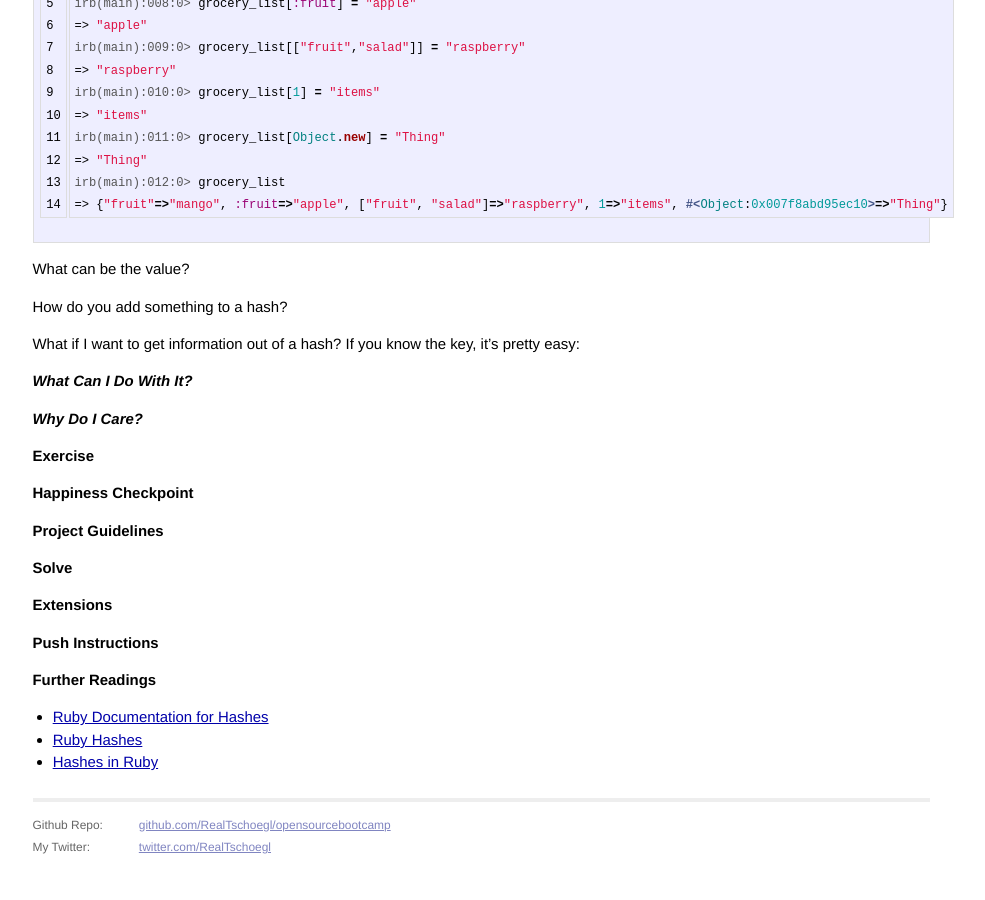
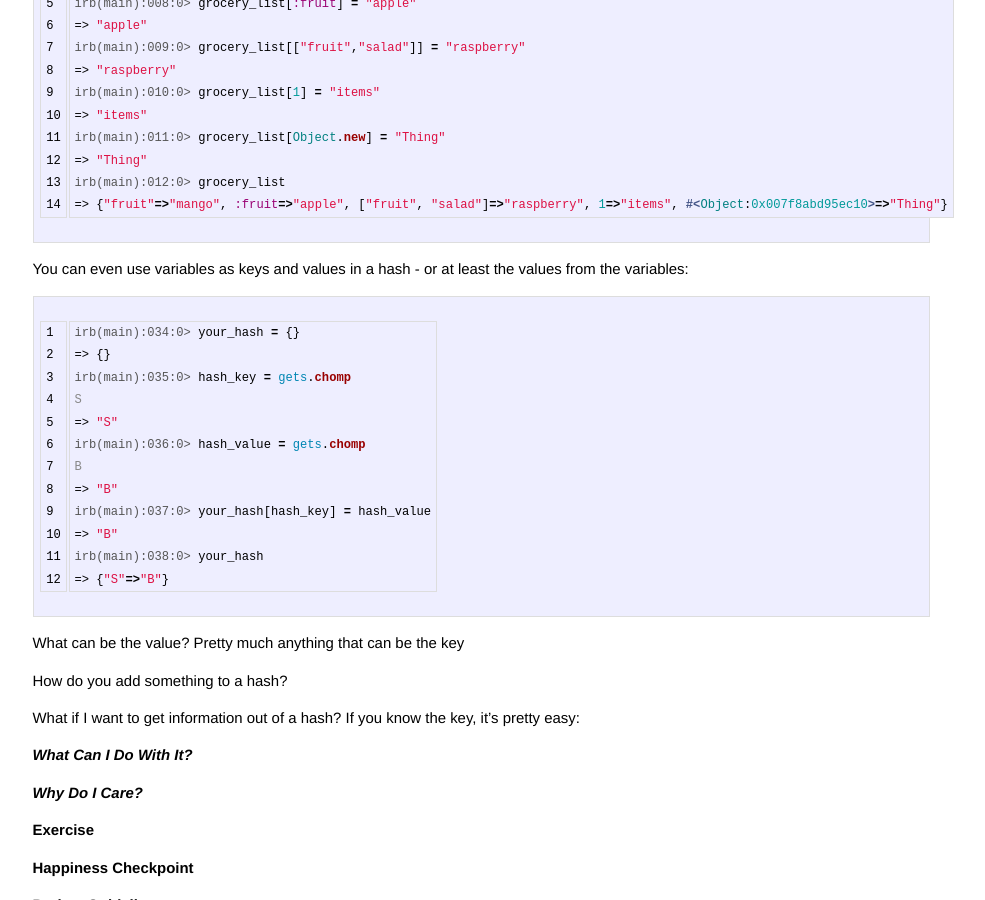
Before and after one commit to RealTschoegl/opensourcebootcamp, a Jekyll site: the page built from _posts/2014-03-12-lesson-hashes.markdown, in a window 1280 px wide and 900 px high, scrolled down 1238 px. Shown: the whole window, without its empty margins (159-1144 px from the left). Built offline with Jekyll 4.4.1, drawn with Linux system fonts in a browser that asks for light colours; Markdown is read by kramdown in place of the engine named in the settings; before the commit the page ends 2108 px from its top, so only the background shows below that.

Commit message:
Updated 2014-03-12-lesson-hashes.markdown

```diff
--- a/_posts/2014-03-12-lesson-hashes.markdown
+++ b/_posts/2014-03-12-lesson-hashes.markdown
@@ -60,7 +60,24 @@ irb(main):012:0> grocery_list
 => {"fruit"=>"mango", :fruit=>"apple", ["fruit", "salad"]=>"raspberry", 1=>"items", #<Object:0x007f8abd95ec10>=>"Thing"}
 {% endhighlight %}
 
-What can be the value?
+You can even use variables as keys and values in a hash - or at least the values from the variables:
+
+{% highlight irb linenos %}
+irb(main):034:0> your_hash = {}
+=> {}
+irb(main):035:0> hash_key = gets.chomp
+S
+=> "S"
+irb(main):036:0> hash_value = gets.chomp
+B
+=> "B"
+irb(main):037:0> your_hash[hash_key] = hash_value
+=> "B"
+irb(main):038:0> your_hash
+=> {"S"=>"B"}
+{% endhighlight %}
+
+What can be the value?  Pretty much anything that can be the key
 
 How do you add something to a hash?
 
```
